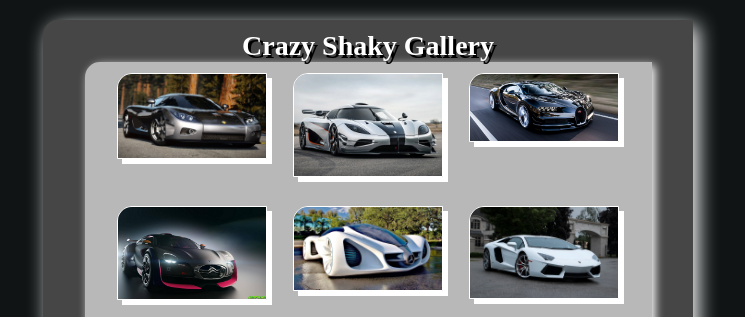
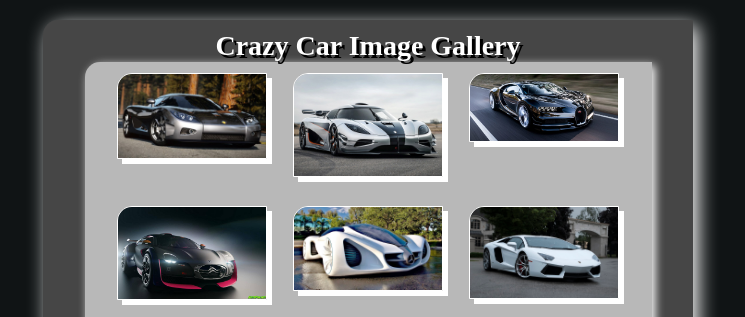
Before and after one commit to samiul04/Image_Gallery, a plain HTML site: page index.html in a window 1280 px wide. Shown: the top 317 px of the page, without its empty margins (272-1017 px from the left). Drawn offline with Linux system fonts and the light colour scheme; a web font is replaced by a local one.

Commit message:
Add files via upload

```diff
--- a/index.html
+++ b/index.html
@@ -7,7 +7,7 @@
 	</head>
 	<body>
 		<div id="wrapper">
-			<h1>Crazy Shaky Gallery</h1>
+			<h1>Crazy Car Image Gallery</h1>
 			<div id="content">
 				<div>
 					<img src="resources/car1.jpg" alt="car-1"/>
```
